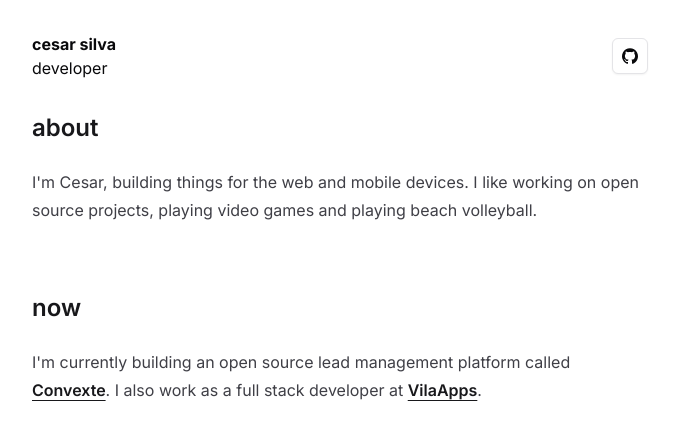
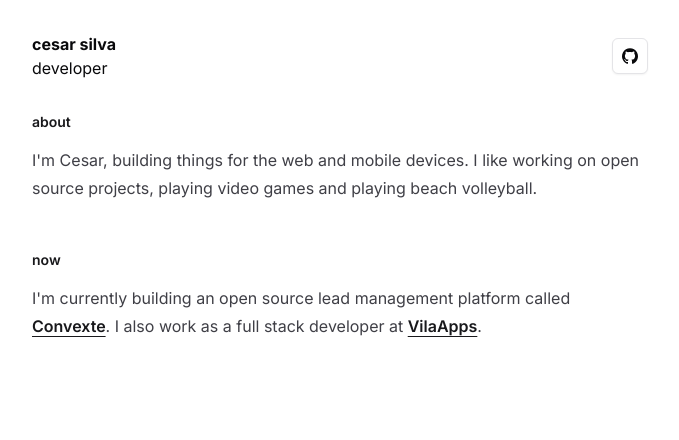
Before and after one commit to ocesarsilva/cesarslv.com, a Next.js app: page / in a window 1280 px wide. Shown: the top 440 px of the page, without its empty margins (300-979 px from the left). Built offline with nearby package versions, Linux system fonts and the light colour scheme; no server answers.

Commit message:
feat: update git configs and font sizes

```diff
--- a/src/app/page.tsx
+++ b/src/app/page.tsx
@@ -4,14 +4,14 @@ import { cn } from "@/lib/utils"
 
 export default function HomePage() {
   return (
-    <div className="prose prose-zinc dark:prose-invert mt-6 grid">
-      <h2 className="font-semibold">about</h2>
+    <div className="prose prose-zinc mt-6 grid dark:prose-invert">
+      <h2 className="text-sm font-semibold">about</h2>
       <p>
         I&apos;m Cesar, building things for the web and mobile devices. I like
         working on open source projects, playing video games and playing beach
         volleyball.
       </p>
-      <h2 className="font-semibold">now</h2>
+      <h2 className="text-sm font-semibold">now</h2>
       <p>
         I&apos;m currently building an open source lead management platform
         called{" "}
--- a/src/lib/config.ts
+++ b/src/lib/config.ts
@@ -5,7 +5,7 @@ export const siteConfig = {
   description: "Personal website of Cesar Silva.",
   url: "https://cesarslv.com",
   links: {
-    github: "https://github.com/cesarscf/cesarslv.com",
-    githubProfile: "https://github.com/cesarscf",
+    github: "https://github.com/ocesarsilva/cesarslv.com",
+    githubProfile: "https://github.com/ocesarsilva",
   },
 }
```
